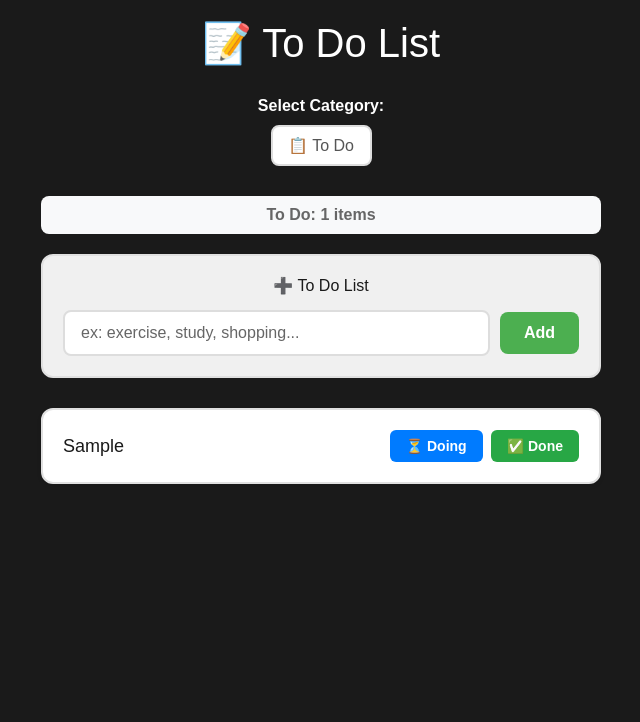
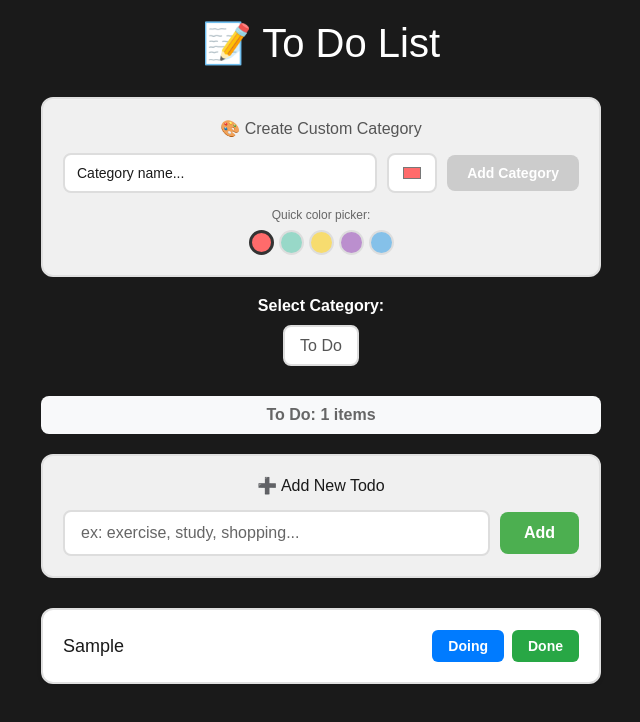
Before and after one commit to wwwkimminja/masterclass, a React (Create React App) app: page / in a window 1280 px wide. Both pictures are taken after typing "Sample" into the empty fields and a click on the button "Add". Shown: the top 722 px of the page, without its empty margins (319-959 px from the left). Built offline with nearby package versions, Linux system fonts and the light colour scheme.

Commit message:
feat : CreateCategory

```diff
--- a/src/atoms.tsx
+++ b/src/atoms.tsx
@@ -1,18 +1,33 @@
-import { atom ,selector} from "recoil";
+import { atom, selector } from 'recoil';
 
 export interface IToDo {
   text: string;
   id: number;
-  category: "TO_DO" | "DOING" | "DONE";
+  category: string;
 }
-export const categoryState = atom<"TO_DO" | "DOING" | "DONE">({
+
+export interface ICategory {
+  id: string;
+  name: string;
+  color: string;
+}
+
+export const categoriesState = atom<ICategory[]>({
+  key: 'categories',
+  default: [
+    { id: 'TO_DO', name: 'To Do', color: '#6c757d' },
+    { id: 'DOING', name: 'Doing', color: '#007bff' },
+    { id: 'DONE', name: 'Done', color: '#28a745' },
+  ],
+});
+
+export const categoryState = atom<string>({
   key: 'category',
   default: 'TO_DO',
 });
 
-
 export const toDoState = atom<IToDo[]>({
-  key: "toDo",
+  key: 'toDo',
   default: [],
 });
 
--- /dev/null
+++ b/src/components/CreateCategory.tsx
@@ -0,0 +1,182 @@
+import { useState } from 'react';
+import styled from 'styled-components';
+import { useSetRecoilState } from 'recoil';
+import { categoriesState, ICategory } from '../atoms';
+
+const Container = styled.div`
+  background-color: #f0f0f0;
+  padding: 20px;
+  border-radius: 12px;
+  margin-bottom: 20px;
+  border: 2px solid #e0e0e0;
+`;
+
+const Title = styled.h3`
+  margin: 0 0 15px 0;
+  color: #555;
+  text-align: center;
+`;
+
+const Form = styled.form`
+  display: flex;
+  gap: 10px;
+  align-items: center;
+  flex-wrap: wrap;
+`;
+
+const Input = styled.input`
+  flex: 1;
+  min-width: 150px;
+  padding: 10px 12px;
+  border: 2px solid #ddd;
+  border-radius: 8px;
+  font-size: 14px;
+  background-color: white;
+  color: #1a1a1a;
+
+  &:focus {
+    outline: none;
+    border-color: #4caf50;
+  }
+`;
+
+const ColorInput = styled.input`
+  width: 50px;
+  height: 40px;
+  border: 2px solid #ddd;
+  border-radius: 8px;
+  cursor: pointer;
+
+  &:focus {
+    outline: none;
+    border-color: #4caf50;
+  }
+`;
+
+const AddButton = styled.button`
+  padding: 10px 20px;
+  background-color: #4caf50;
+  color: white;
+  border: none;
+  border-radius: 8px;
+  font-size: 14px;
+  font-weight: bold;
+  cursor: pointer;
+  transition: background-color 0.2s;
+
+  &:hover {
+    background-color: #45a049;
+  }
+
+  &:disabled {
+    background-color: #ccc;
+    cursor: not-allowed;
+  }
+`;
+
+const ErrorMessage = styled.div`
+  color: #d32f2f;
+  font-size: 12px;
+  margin-top: 8px;
+  text-align: center;
+`;
+
+const predefinedColors = [
+  '#FF6B6B',
+  '#98D8C8',
+  '#F7DC6F',
+  '#BB8FCE',
+  '#85C1E9',
+];
+
+function CreateCategory() {
+  const setCategories = useSetRecoilState(categoriesState);
+  const [categoryName, setCategoryName] = useState('');
+  const [selectedColor, setSelectedColor] = useState('#FF6B6B');
+  const [error, setError] = useState('');
+
+  const handleSubmit = (e: React.FormEvent) => {
+    e.preventDefault();
+
+    if (!categoryName.trim()) {
+      setError('Category name is required');
+      return;
+    }
+
+    if (categoryName.length < 2) {
+      setError('Category name must be at least 2 characters');
+      return;
+    }
+
+    const newCategory: ICategory = {
+      id: `CUSTOM_${Date.now()}`,
+      name: categoryName.trim(),
+      color: selectedColor,
+    };
+
+    setCategories((prev) => [...prev, newCategory]);
+    setCategoryName('');
+    setSelectedColor('#FF6B6B');
+    setError('');
+  };
+
+  return (
+    <Container>
+      <Title>🎨 Create Custom Category</Title>
+      <Form onSubmit={handleSubmit}>
+        <Input
+          type="text"
+          placeholder="Category name..."
+          value={categoryName}
+          onChange={(e) => {
+            setCategoryName(e.target.value);
+            setError('');
+          }}
+        />
+        <ColorInput
+          type="color"
+          value={selectedColor}
+          onChange={(e) => setSelectedColor(e.target.value)}
+          title="Choose color"
+        />
+        <AddButton type="submit" disabled={!categoryName.trim()}>
+          Add Category
+        </AddButton>
+      </Form>
+      {error && <ErrorMessage> {error}</ErrorMessage>}
+
+      <div style={{ marginTop: '15px', textAlign: 'center' }}>
+        <div style={{ fontSize: '12px', color: '#666', marginBottom: '8px' }}>
+          Quick color picker:
+        </div>
+        <div
+          style={{
+            display: 'flex',
+            gap: '5px',
+            justifyContent: 'center',
+            flexWrap: 'wrap',
+          }}
+        >
+          {predefinedColors.map((color) => (
+            <div
+              key={color}
+              style={{
+                width: '25px',
+                height: '25px',
+                backgroundColor: color,
+                borderRadius: '50%',
+                cursor: 'pointer',
+                border:
+                  selectedColor === color ? '3px solid #333' : '2px solid #ddd',
+              }}
+              onClick={() => setSelectedColor(color)}
+              title={color}
+            />
+          ))}
+        </div>
+      </div>
+    </Container>
+  );
+}
+
+export default CreateCategory;
--- a/src/components/CreateToDo.tsx
+++ b/src/components/CreateToDo.tsx
@@ -1,7 +1,7 @@
 import { useForm } from 'react-hook-form';
 import styled from 'styled-components';
-import { useSetRecoilState } from 'recoil';
-import { toDoState } from '../atoms';
+import { useSetRecoilState, useRecoilValue } from 'recoil';
+import { toDoState, categoryState } from '../atoms';
 
 interface IForm {
   toDo: string;
@@ -76,6 +76,7 @@ const ErrorMessage = styled.div`
 
 function CreateToDo() {
   const setToDos = useSetRecoilState(toDoState);
+  const currentCategory = useRecoilValue(categoryState);
   const {
     register,
     handleSubmit,
@@ -85,7 +86,7 @@ function CreateToDo() {
 
   const handleValid = ({ toDo }: IForm) => {
     setToDos((oldToDos) => [
-      { text: toDo, id: Date.now(), category: 'TO_DO' },
+      { text: toDo, id: Date.now(), category: currentCategory },
       ...oldToDos,
     ]);
     setValue('toDo', '');
@@ -93,7 +94,7 @@ function CreateToDo() {
 
   return (
     <FormContainer>
-      <FormTitle>➕ To Do List</FormTitle>
+      <FormTitle>➕ Add New Todo</FormTitle>
       <Form onSubmit={handleSubmit(handleValid)}>
         <Input
           {...register('toDo', {
@@ -107,7 +108,7 @@ function CreateToDo() {
         />
         <AddButton type="submit">Add</AddButton>
       </Form>
-      {errors.toDo && <ErrorMessage>⚠️ {errors.toDo.message}</ErrorMessage>}
+      {errors.toDo && <ErrorMessage> {errors.toDo.message}</ErrorMessage>}
     </FormContainer>
   );
 }
--- a/src/components/ToDo.tsx
+++ b/src/components/ToDo.tsx
@@ -1,6 +1,6 @@
 import styled from 'styled-components';
-import { useSetRecoilState } from 'recoil';
-import { IToDo, toDoState } from '../atoms';
+import { useSetRecoilState, useRecoilValue } from 'recoil';
+import { IToDo, toDoState, categoriesState } from '../atoms';
 
 const TodoItem = styled.li`
   background-color: white;
@@ -37,7 +37,7 @@ const ButtonGroup = styled.div`
   flex-wrap: wrap;
 `;
 
-const ActionButton = styled.button<{ variant: 'todo' | 'doing' | 'done' }>`
+const ActionButton = styled.button<{ bgColor: string }>`
   padding: 8px 16px;
   border: none;
   border-radius: 6px;
@@ -46,29 +46,12 @@ const ActionButton = styled.button<{ variant: 'todo' | 'doing' | 'done' }>`
   cursor: pointer;
   transition: all 0.2s;
   white-space: nowrap;
+  background-color: ${(props) => props.bgColor};
+  color: white;
 
-  ${({ variant }) => {
-    switch (variant) {
-      case 'todo':
-        return `
-          background-color: #6c757d;
-          color: white;
-          &:hover { background-color: #5a6268; }
-        `;
-      case 'doing':
-        return `
-          background-color: #007bff;
-          color: white;
-          &:hover { background-color: #0056b3; }
-        `;
-      case 'done':
-        return `
-          background-color: #28a745;
-          color: white;
-          &:hover { background-color: #1e7e34; }
-        `;
-    }
-  }}
+  &:hover {
+    opacity: 0.8;
+  }
 
   &:active {
     transform: translateY(1px);
@@ -87,6 +70,7 @@ const EmptyMessage = styled.div`
 
 function ToDo({ text, category, id }: IToDo) {
   const setToDos = useSetRecoilState(toDoState);
+  const categories = useRecoilValue(categoriesState);
 
   const onClick = (event: React.MouseEvent<HTMLButtonElement>) => {
     const {
@@ -94,7 +78,7 @@ function ToDo({ text, category, id }: IToDo) {
     } = event;
     setToDos((oldToDos) => {
       const targetIndex = oldToDos.findIndex((toDo) => toDo.id === id);
-      const newToDo = { text, id, category: name as IToDo['category'] };
+      const newToDo = { text, id, category: name };
       return [
         ...oldToDos.slice(0, targetIndex),
         newToDo,
@@ -103,26 +87,29 @@ function ToDo({ text, category, id }: IToDo) {
     });
   };
 
+  const getCategoryName = (catId: string) => {
+    const category = categories.find((cat) => cat.id === catId);
+    return category ? category.name : catId;
+  };
+
   return (
     <TodoItem>
       <TodoContent>
         <TodoText>{text}</TodoText>
         <ButtonGroup>
-          {category !== 'DOING' && (
-            <ActionButton name="DOING" onClick={onClick} variant="doing">
-              ⏳ Doing
-            </ActionButton>
-          )}
-          {category !== 'TO_DO' && (
-            <ActionButton name="TO_DO" onClick={onClick} variant="todo">
-              📋 To Do
-            </ActionButton>
-          )}
-          {category !== 'DONE' && (
-            <ActionButton name="DONE" onClick={onClick} variant="done">
-              ✅ Done
-            </ActionButton>
-          )}
+          {categories.map((cat) => {
+            if (cat.id === category) return null;
+            return (
+              <ActionButton
+                key={cat.id}
+                name={cat.id}
+                onClick={onClick}
+                bgColor={cat.color}
+              >
+                {getCategoryName(cat.id)}
+              </ActionButton>
+            );
+          })}
         </ButtonGroup>
       </TodoContent>
     </TodoItem>
--- a/src/components/ToDoList.tsx
+++ b/src/components/ToDoList.tsx
@@ -1,7 +1,8 @@
 import { useRecoilState, useRecoilValue } from 'recoil';
 import styled from 'styled-components';
-import { categoryState, toDoSelector } from '../atoms';
+import { categoryState, toDoSelector, categoriesState } from '../atoms';
 import CreateToDo from './CreateToDo';
+import CreateCategory from './CreateCategory';
 import ToDo from './ToDo';
 
 const Container = styled.div`
@@ -37,7 +38,7 @@ const CategorySelect = styled.select`
   font-size: 16px;
   background-color: white;
   cursor: pointer;
-  color:#555;
+  color: #555;
 
   &:focus {
     outline: none;
@@ -57,37 +58,35 @@ const TodoCount = styled.div`
 
 function ToDoList() {
   const toDos = useRecoilValue(toDoSelector);
+  const categories = useRecoilValue(categoriesState);
   const [category, setCategory] = useRecoilState(categoryState);
+
   const onInput = (event: React.FormEvent<HTMLSelectElement>) => {
     const {
       currentTarget: { value },
     } = event;
-    setCategory(value as any);
+    setCategory(value);
   };
 
-  const getCategoryDisplayName = (cat: string) => {
-    switch (cat) {
-      case 'TO_DO':
-        return 'To Do';
-      case 'DOING':
-        return 'Doing';
-      case 'DONE':
-        return 'Done';
-      default:
-        return cat;
-    }
+  const getCategoryDisplayName = (catId: string) => {
+    const category = categories.find((cat) => cat.id === catId);
+    return category ? category.name : catId;
   };
 
   return (
     <Container>
       <Title>📝 To Do List</Title>
 
+      <CreateCategory />
+
       <CategorySection>
         <CategoryLabel>Select Category:</CategoryLabel>
         <CategorySelect value={category} onInput={onInput}>
-          <option value="TO_DO">📋 To Do</option>
-          <option value="DOING">⏳ Doing</option>
-          <option value="DONE">✅ Done</option>
+          {categories.map((cat) => (
+            <option key={cat.id} value={cat.id}>
+              {cat.name}
+            </option>
+          ))}
         </CategorySelect>
       </CategorySection>
 
```
